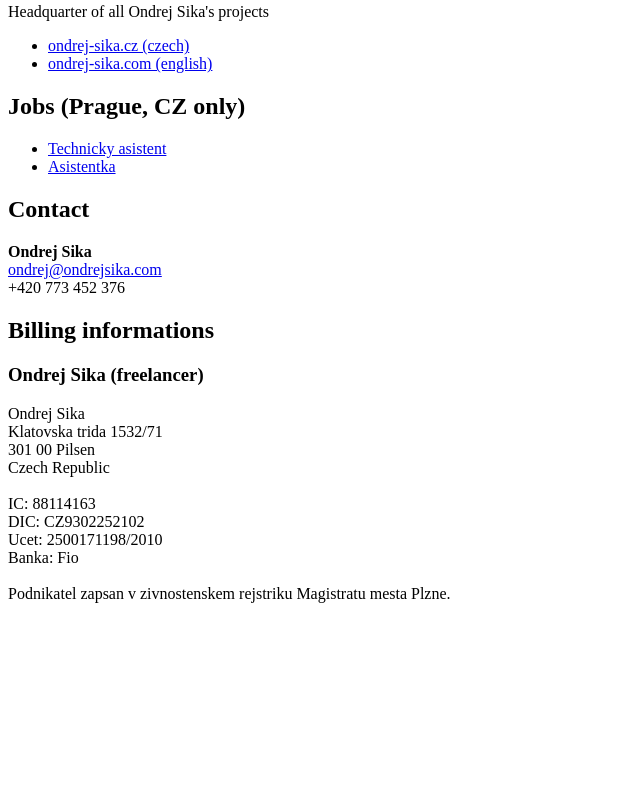
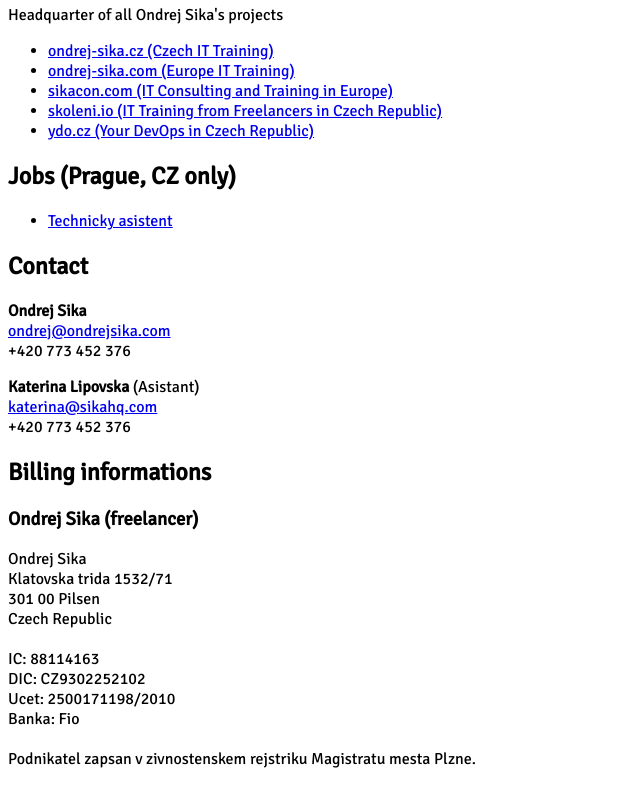
Before and after one commit to ondrejsika/sikahq.com, a plain HTML site: page index.html in a window 1280 px wide. Shown: the part 63-848 px from the top of the page, without its empty margins (0-640 px from the left). Before the commit the page ends 800 px from the top, so only its background shows below. Drawn offline with Linux system fonts and the light colour scheme.

Commit message:
Add font, update links, add asistant

```diff
--- a/index.html
+++ b/index.html
@@ -3,23 +3,31 @@
         <title>Sika HQ</title>
         <meta name="google-site-verification" content="lBOZ83Am8ZK_wX8zQrbEPJEv5BuHoB0LlWn7GQsMELQ" />
         <meta name="viewport" content="width=device-width, initial-scale=1.0">
+        <link href="https://fonts.googleapis.com/css?family=Signika" rel="stylesheet">
     </head>
-    <body>
+    <body style="font-family: 'Signika', sans-serif;">
         <h1>Sika HQ</h1>
         <p>Headquarter of all Ondrej Sika's projects</p>
         <ul>
-            <li><a href="https://ondrej-sika.cz">ondrej-sika.cz (czech)</a></li>
-            <li><a href="https://ondrej-sika.com">ondrej-sika.com (english)</a></li>
+            <li><a href="https://ondrej-sika.cz">ondrej-sika.cz (Czech IT Training)</a></li>
+            <li><a href="https://ondrej-sika.com">ondrej-sika.com (Europe IT Training)</a></li>
+            <li><a href="https://sikacon.com">sikacon.com (IT Consulting and Training in Europe)</a></li>
+            <li><a href="https://skoleni.io">skoleni.io (IT Training from Freelancers in Czech Republic)</a></li>
+            <li><a href="https://ydo.cz">ydo.cz (Your DevOps in Czech Republic)</a></li>
         </ul>
         <h2>Jobs (Prague, CZ only)</h2>
         <ul>
             <li><a href="https://ondrej-sika.cz/jobs/#technicky-asistent">Technicky asistent</a></li>
-            <li><a href="https://ondrej-sika.cz/jobs/#asistentka">Asistentka</a></li>
         </ul>
         <h2>Contact</h2>
         <p>
             <strong>Ondrej Sika</strong>
             <br><a href="mailto:ondrej@ondrejsika.com">ondrej@ondrejsika.com</a>
+            <br>+420 773 452 376
+        </p>
+        <p>
+            <strong>Katerina Lipovska</strong> (Asistant)
+            <br><a href="mailto:katerina@sikahq.com">katerina@sikahq.com</a>
             <br>+420 773 452 376
         </p>
         <h2>Billing informations</h2>
```
